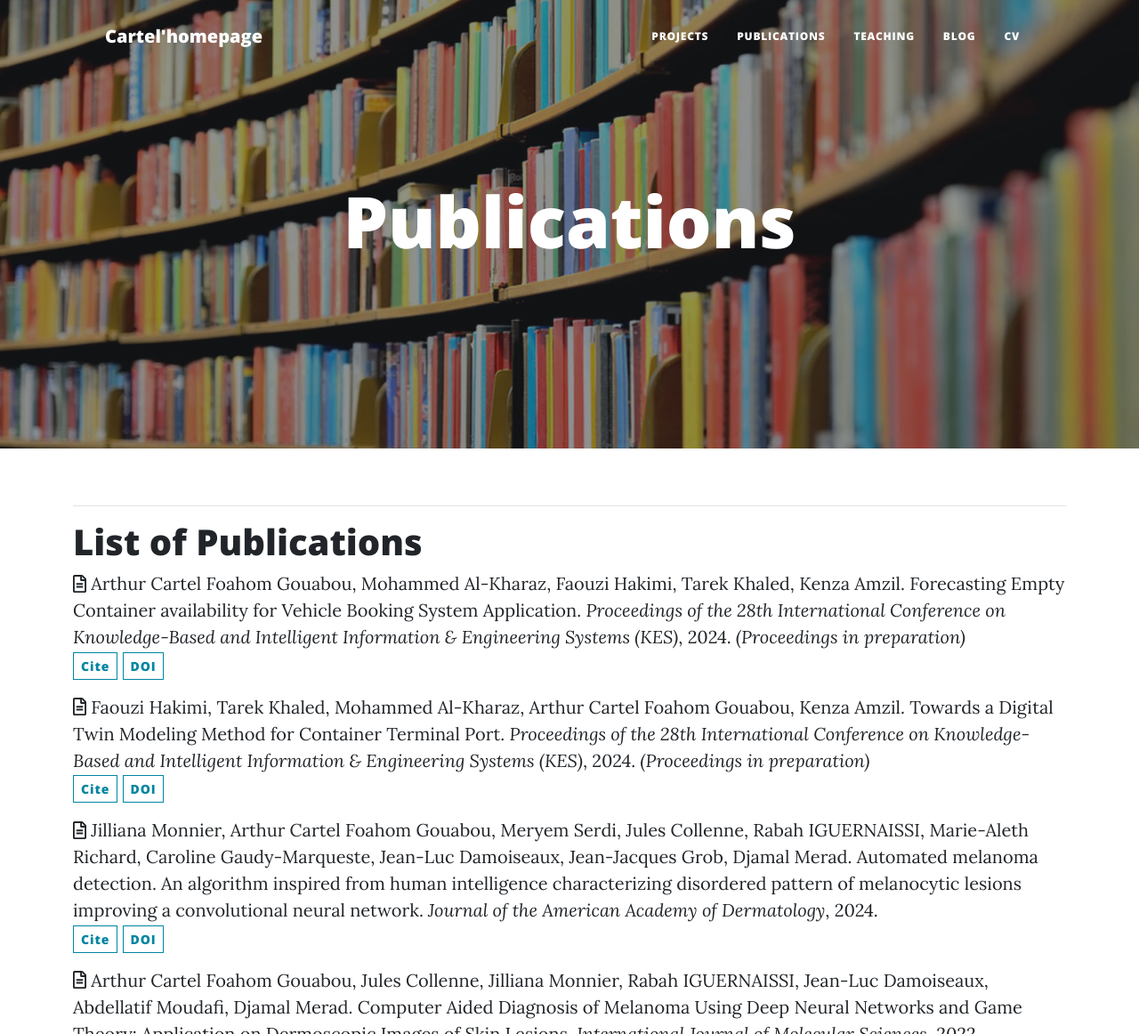
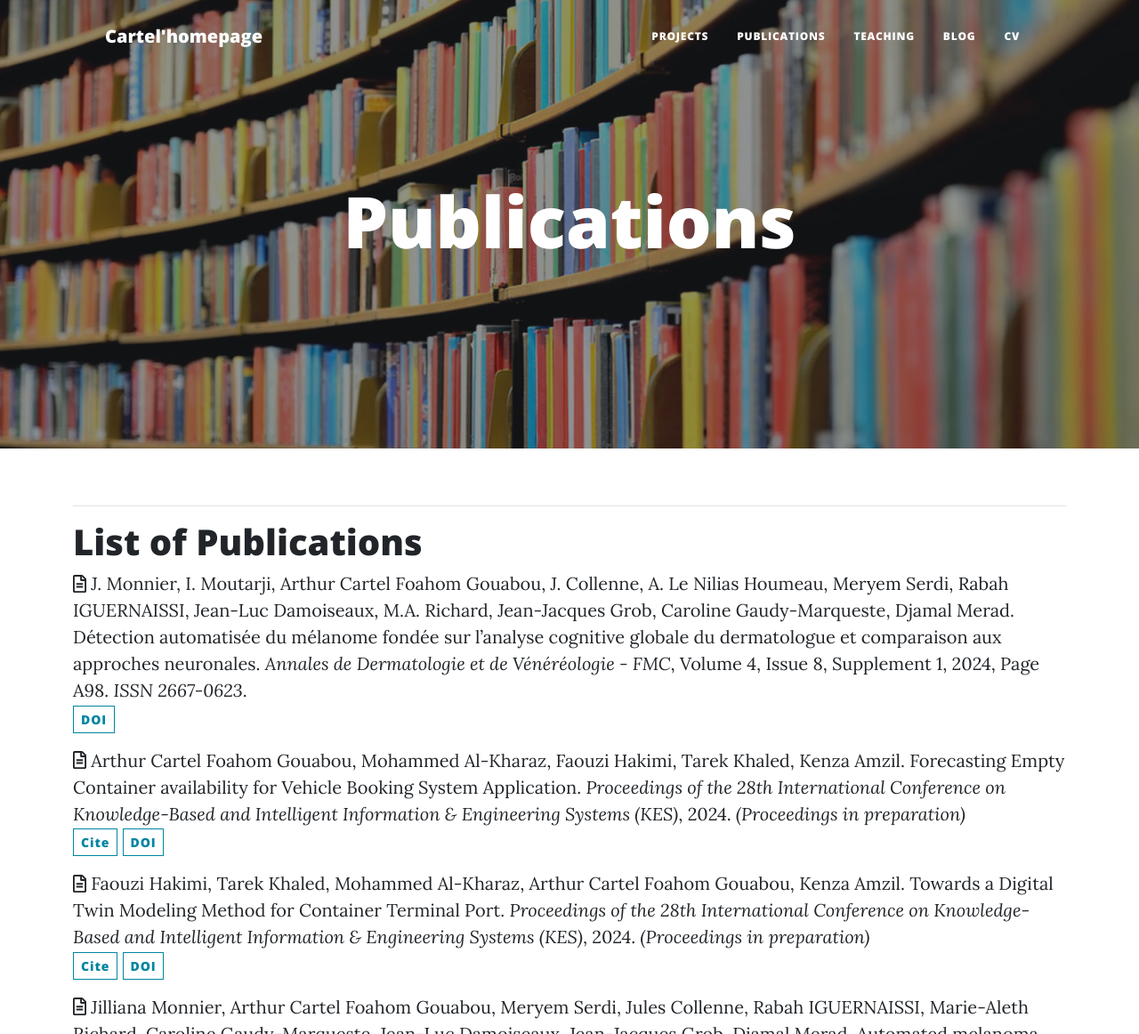
Before and after one commit to cartelgouabou/cartelgouabou.github.io, a plain HTML site: page publications.html in a window 1280 px wide. Shown: the top 1162 px of the page at 89% size. Drawn offline with nearby package versions, Linux system fonts and the light colour scheme.

Commit message:
Update publications.html

```diff
--- a/publications.html
+++ b/publications.html
@@ -72,13 +72,35 @@
     <div class="pub-list-item view-citation" style="margin-bottom:1rem">
         <i class="far fa-file-alt pub-icon" aria-hidden="true"></i>
         <span class="article-metadata li-cite-author">
+            <span><a href="https://scholar.google.com/citations?user=pnj42y4AAAAJ&hl=fr&oi=sra" target="_blank">J. Monnier</a></span>,
+            <span><a href="https://scholar.google.com/citations?user=Gz4_a_MAAAAJ&hl=fr&oi=sra" target="_blank">I. Moutarji</a></span>,
+            <span><a href='https://orcid.org/0000-0002-3897-5693' target='_blank'>Arthur Cartel Foahom Gouabou</a></span>,
+            <span><a href="https://orcid.org/0000-0002-3897-5693" target="_blank">J. Collenne</a></span>,
+            <span>A. Le Nilias Houmeau</span>,
+            <span><a href='https://www.researchgate.net/profile/Meryem-Serdi' target='_blank'>Meryem Serdi</a></span>,
+            <span><a href='https://sciprofiles.com/profile/689745' target='_blank'>Rabah IGUERNAISSI</a></span>,
+            <span><a href='https://sciprofiles.com/profile/1660982' target='_blank'>Jean-Luc Damoiseaux</a></span>,
+            <span>M.A. Richard</span>,
+            <span><a href='https://scholar.google.com/citations?user=XQ5tHvoAAAAJ&hl=fr&oi=sra' target='_blank'>Jean-Jacques Grob</a></span>,
+            <span><a href='https://fr.linkedin.com/in/caroline-gaudy-marqueste-26a791140' target='_blank'>Caroline Gaudy-Marqueste</a></span>,
+            <span><a href='https://scholar.google.fr/citations?user=gfepWa8AAAAJ&hl=fr' target='_blank'>Djamal Merad</a></span>.
+        </span>
+        <a href="https://doi.org/10.1016/j.fander.2024.09.532">Détection automatisée du mélanome fondée sur l’analyse cognitive globale du dermatologue et comparaison aux approches neuronales</a>. <em>Annales de Dermatologie et de Vénéréologie - FMC</em>, Volume 4, Issue 8, Supplement 1, 2024, Page A98. <em>ISSN 2667-0623</em>.
+        <div class="btn-links">
+            <a class="btn btn-outline-primary btn-page-header btn-sm" href="https://doi.org/10.1016/j.fander.2024.09.532" target="_blank" rel="noopener">DOI</a>
+        </div>
+    </div>
+
+    <div class="pub-list-item view-citation" style="margin-bottom:1rem">
+        <i class="far fa-file-alt pub-icon" aria-hidden="true"></i>
+        <span class="article-metadata li-cite-author">
             <span><a href='https://orcid.org/0000-0002-3897-5693' target='_blank'>Arthur Cartel Foahom Gouabou</a></span>,
             <span><a href='https://scholar.google.com/citations?view_op=list_works&hl=fr&hl=fr&user=sq67AsMAAAAJ' target='_blank'>Mohammed Al-Kharaz</a></span>,
             <span><a href='https://scholar.google.com/citations?user=pnj42y4AAAAJ&hl=fr&oi=sra' target='_blank'>Faouzi Hakimi</a></span>,
             <span><a href='https://scholar.google.com/citations?user=Gz4_a_MAAAAJ&hl=fr&oi=sra' target='_blank'>Tarek Khaled</a></span>,
             <span>Kenza Amzil</span>.
         </span>
-        <a href='#'>Forecasting Empty Container availability for Vehicle Booking System Application</a>. <em>Proceedings of the 28th International Conference on Knowledge-Based and Intelligent Information & Engineering Systems (KES)</em>, 2024. <em>(Proceedings in preparation)</em>
+        <a href='https://doi.org/10.1016/j.procs.2024.09.362'>Forecasting Empty Container availability for Vehicle Booking System Application</a>. <em>Proceedings of the 28th International Conference on Knowledge-Based and Intelligent Information & Engineering Systems (KES)</em>, 2024. <em>(Proceedings in preparation)</em>
         <div class="btn-links">
             <a class="btn btn-outline-primary btn-page-header btn-sm" href='#' target='_blank' rel='noopener'>Cite</a>
             <a class="btn btn-outline-primary btn-page-header btn-sm" href='#' target='_blank' rel='noopener'>DOI</a>
@@ -94,7 +116,7 @@
             <span><a href='https://orcid.org/0000-0002-3897-5693' target='_blank'>Arthur Cartel Foahom Gouabou</a></span>,
             <span>Kenza Amzil</span>.
         </span>
-        <a href='#'>Towards a Digital Twin Modeling Method for Container Terminal Port</a>. <em>Proceedings of the 28th International Conference on Knowledge-Based and Intelligent Information & Engineering Systems (KES)</em>, 2024. <em>(Proceedings in preparation)</em>
+        <a href='https://doi.org/10.1016/j.procs.2024.09.361'>Towards a Digital Twin Modeling Method for Container Terminal Port</a>. <em>Proceedings of the 28th International Conference on Knowledge-Based and Intelligent Information & Engineering Systems (KES)</em>, 2024. <em>(Proceedings in preparation)</em>
         <div class="btn-links">
             <a class="btn btn-outline-primary btn-page-header btn-sm" href='#' target='_blank' rel='noopener'>Cite</a>
             <a class="btn btn-outline-primary btn-page-header btn-sm" href='#' target='_blank' rel='noopener'>DOI</a>
```
